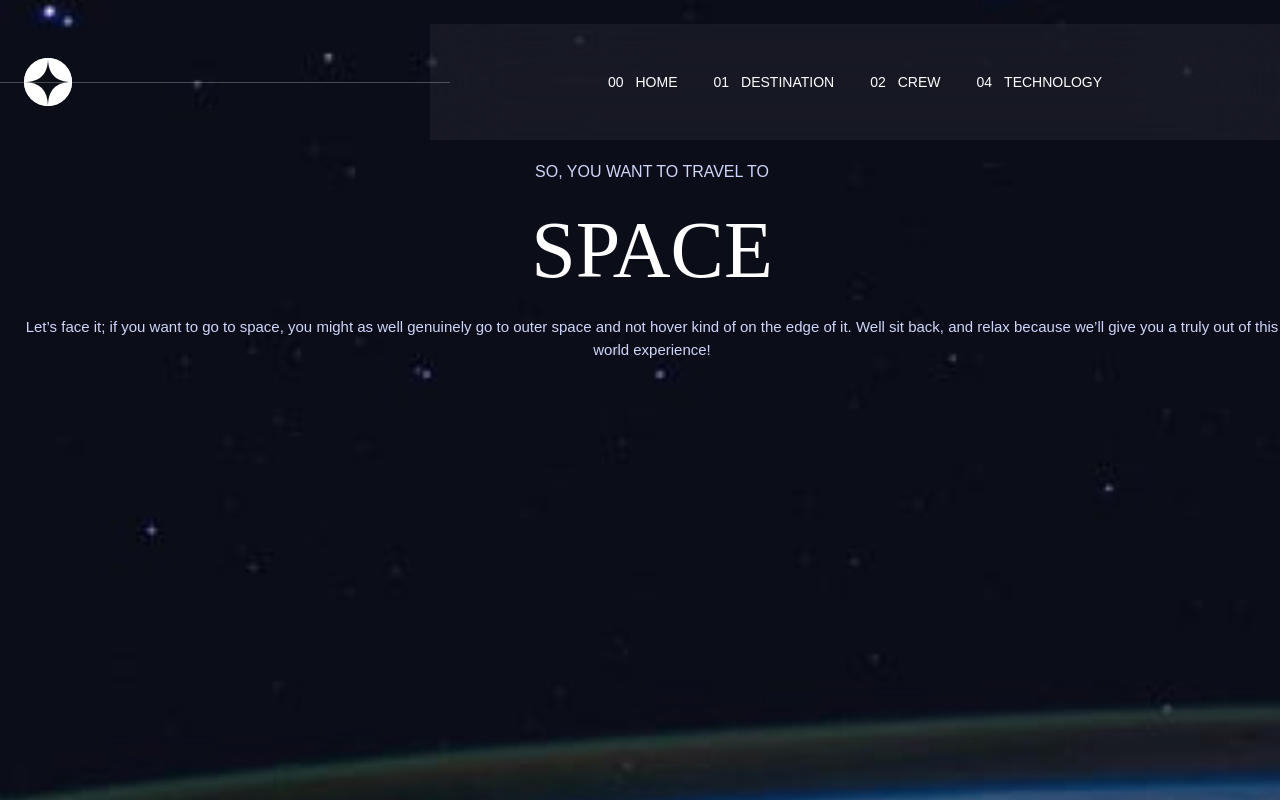
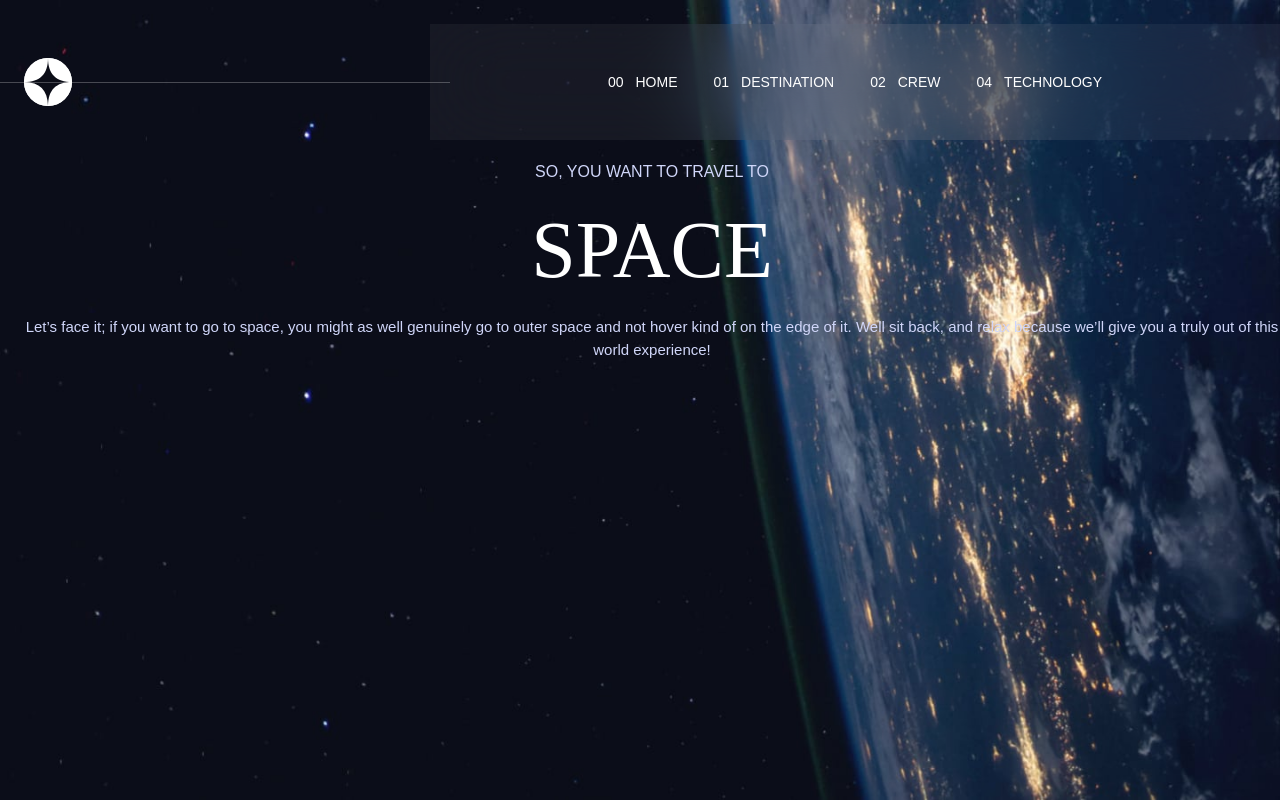
Before and after one commit to HenryAprendo/space-tourism, an Angular app: page / in a window 1280 px wide. Built offline with nearby package versions, Linux system fonts and the light colour scheme.

Commit message:
Insertando las imagenes de fondo para el home desde un archivo css y creando un nuevo componente para el navbar

```diff
--- /dev/null
+++ b/src/app/components/shared/navbar/navbar.component.html
@@ -0,0 +1,62 @@
+<header class="flex justify-between items-center mb-5">
+  <div class="w-10 h-10 xl:w-12 xl:h-12">
+    <figure class="w-10 h-10 rounded-full bg-white xl:w-12 xl:h-12">
+      <img src="./assets/shared/logo.svg" alt="icon logo" >
+    </figure>
+  </div>
+  <figure class="block md:hidden">
+    <img src="./assets/shared/icon-hamburger.svg" alt="icon menu" (click)="toggleIsMenu()">
+  </figure>
+
+  <div class="relative text-white hidden md:block" >
+    <nav>
+      <ul class="w-[450px] flex items-center justify-center gap-x-9 backdrop-blur-2xl bg-white/5 xl:w-[850px]">
+        <li>
+          <a class="uppercase text-sm block py-12 hover:border-b-2 hover:pb-[46px]" href=""><span class="hidden mr-3 xl:inline">00</span>Home</a>
+        </li>
+        <li>
+          <a class="uppercase text-sm block py-12 hover:border-b-2 hover:pb-[46px]" href=""><span class="hidden mr-3 xl:inline">01</span>Destination</a>
+        </li>
+        <li>
+          <a class="uppercase text-sm block py-12 hover:border-b-2 hover:pb-[46px]" href=""><span class="hidden mr-3 xl:inline">02</span>Crew</a>
+        </li>
+        <li>
+          <a class="uppercase text-sm block py-12 hover:border-b-2 hover:pb-[46px]" href=""><span class="hidden mr-3 xl:inline">04</span>Technology</a>
+        </li>
+      </ul>
+    </nav>
+    <div class="hidden absolute h-0 w-[473px] border-b border-white opacity-25 top-1/2 right-[830px] xl:block"></div>
+  </div>
+</header>
+
+<div class="md:hidden" *ngIf="isMenuActive">
+  <div class="fixed inset-0 bg-slate-900 opacity-30"></div>
+  <div class="fixed inset-y-0 right-0 w-64 px-8 pt-[116px] shadow-[ 0px 4px 4px 0px rgba(0, 0, 0, 0.25) inset] bg-white/5 backdrop-blur-xl" >
+    <ul class="space-y-8 text-white text-base">
+      <li>
+        <a href="/">
+          <span class="mr-3 xl:inline">00</span>Home
+        </a>
+      </li>
+      <li>
+        <a href="/">
+          <span class="mr-3 xl:inline">00</span>Destination
+        </a>
+      </li>
+      <li>
+        <a href="/">
+          <span class="mr-3 xl:inline">00</span>Crew
+        </a>
+      </li>
+      <li>
+        <a href="/">
+          <span class="mr-3 xl:inline">00</span>Technology
+        </a>
+      </li>
+    </ul>
+
+    <figure class="absolute top-4 right-4 hover:cursor-pointer" (click)="toggleIsMenu()" >
+      <img src="./assets/shared/icon-close.svg" alt="icon close" class="h-6 w-6 ">
+    </figure>
+  </div>
+</div>
--- /dev/null
+++ b/src/app/components/shared/navbar/navbar.component.ts
@@ -0,0 +1,20 @@
+import { Component } from '@angular/core';
+import { CommonModule } from '@angular/common';
+
+@Component({
+  selector: 'app-navbar',
+  standalone: true,
+  imports: [CommonModule],
+  templateUrl: './navbar.component.html',
+  styles: [
+  ]
+})
+export class NavbarComponent {
+
+  isMenuActive = false;
+
+  toggleIsMenu(){
+    this.isMenuActive = !this.isMenuActive;
+  }
+
+}
--- a/src/app/pages/home/home.component.html
+++ b/src/app/pages/home/home.component.html
@@ -1,40 +1,8 @@
 
-
-<div
-  class="bg-cover bg-center bg-no-repeat mx-auto h-screen pl-6 pr-6 pt-6 text-sky-blue md:pt-0 md:pr-0 md:max-w-3xl xl:max-w-full xl:pt-6"
-  style="background-image: url('./../../../assets/home/background-home-mobile.jpg');"
+<section
+  class="home_container bg-cover bg-center bg-no-repeat mx-auto h-screen pl-6 pr-6 pt-6 text-sky-blue md:pt-0 md:pr-0 md:max-w-3xl xl:max-w-full xl:pt-6"
 >
-  <header class="flex justify-between items-center mb-5">
-    <div class="w-10 h-10 xl:w-12 xl:h-12">
-      <figure class="w-10 h-10 rounded-full bg-white xl:w-12 xl:h-12">
-        <img src="./../../../assets/shared/logo.svg" alt="icon logo" >
-      </figure>
-    </div>
-    <figure class="block md:hidden">
-      <img src="./../../../assets/shared/icon-hamburger.svg" alt="icon menu" (click)="toggleIsMenu()">
-    </figure>
-
-    <!-- Navagación tablet y desktop -->
-    <div class="relative text-white hidden md:block" >
-      <nav>
-        <ul class="w-[450px] flex items-center justify-center gap-x-9 backdrop-blur-2xl bg-white/5 xl:w-[850px]">
-          <li>
-            <a class="uppercase text-sm block py-12 hover:border-b-2 hover:pb-[46px]" href=""><span class="hidden mr-3 xl:inline">00</span>Home</a>
-          </li>
-          <li>
-            <a class="uppercase text-sm block py-12 hover:border-b-2 hover:pb-[46px]" href=""><span class="hidden mr-3 xl:inline">01</span>Destination</a>
-          </li>
-          <li>
-            <a class="uppercase text-sm block py-12 hover:border-b-2 hover:pb-[46px]" href=""><span class="hidden mr-3 xl:inline">02</span>Crew</a>
-          </li>
-          <li>
-            <a class="uppercase text-sm block py-12 hover:border-b-2 hover:pb-[46px]" href=""><span class="hidden mr-3 xl:inline">04</span>Technology</a>
-          </li>
-        </ul>
-      </nav>
-      <div class="hidden absolute h-0 w-[473px] border-b border-white opacity-25 top-1/2 right-[830px] xl:block"></div>
-    </div>
-  </header>
+  <app-navbar />
 
   <main>
     <div class="text-center">
@@ -43,37 +11,4 @@
       <p class="text-[15px]" >Let’s face it; if you want to go to space, you might as well genuinely go to outer space and not hover kind of on the edge of it. Well sit back, and relax because we’ll give you a truly out of this world experience!</p>
     </div>
   </main>
-</div>
-
-<!-- Menu mobile -->
-<div class="md:hidden" *ngIf="isMenuActive">
-  <div class="fixed inset-0 bg-slate-900 opacity-30"></div>
-  <div class="fixed inset-y-0 right-0 w-64 px-8 pt-[116px] shadow-[ 0px 4px 4px 0px rgba(0, 0, 0, 0.25) inset] bg-white/5 backdrop-blur-xl" >
-    <ul class="space-y-8 text-white text-base">
-      <li>
-        <a href="/">
-          <span class="mr-3 xl:inline">00</span>Home
-        </a>
-      </li>
-      <li>
-        <a href="/">
-          <span class="mr-3 xl:inline">00</span>Destination
-        </a>
-      </li>
-      <li>
-        <a href="/">
-          <span class="mr-3 xl:inline">00</span>Crew
-        </a>
-      </li>
-      <li>
-        <a href="/">
-          <span class="mr-3 xl:inline">00</span>Technology
-        </a>
-      </li>
-    </ul>
-
-    <figure class="absolute top-4 right-4 hover:cursor-pointer" (click)="toggleIsMenu()" >
-      <img src="./../../../assets/shared/icon-close.svg" alt="icon close" class="h-6 w-6 ">
-    </figure>
-  </div>
-</div>
+</section>
--- /dev/null
+++ b/src/app/pages/home/home.component.scss
@@ -0,0 +1,15 @@
+.home_container {
+  background-image: url('./../../../assets/home/background-home-mobile.jpg');
+}
+
+@media screen and (min-width:768px){
+  .home_container {
+    background-image: url('./../../../assets/home/background-home-tablet.jpg');
+  }
+}
+
+@media screen and (min-width:1280px){
+  .home_container {
+    background-image: url('./../../../assets/home/background-home-desktop.jpg');
+  }
+}
--- a/src/app/pages/home/home.component.ts
+++ b/src/app/pages/home/home.component.ts
@@ -1,19 +1,14 @@
 import { Component } from '@angular/core';
 import { CommonModule } from '@angular/common';
+import { NavbarComponent } from '../../components/shared/navbar/navbar.component';
 
 @Component({
   selector: 'app-home',
   standalone: true,
-  imports: [CommonModule],
+  imports: [CommonModule, NavbarComponent],
   templateUrl: './home.component.html',
-  styles: []
+  styleUrls: ['./home.component.scss']
 })
 export class HomeComponent {
 
-  isMenuActive = false;
-
-  toggleIsMenu(){
-    this.isMenuActive = !this.isMenuActive;
-  }
-
 }
```
Also changed, not shown: 1 other file (tests, documents, lock files or other folders).
